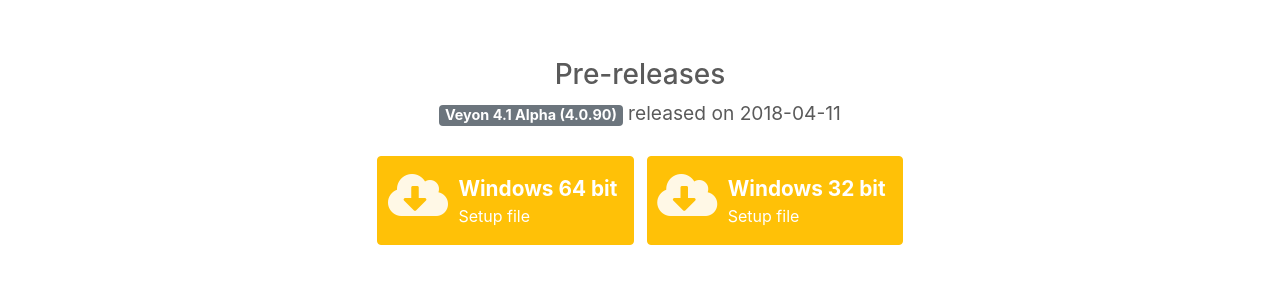
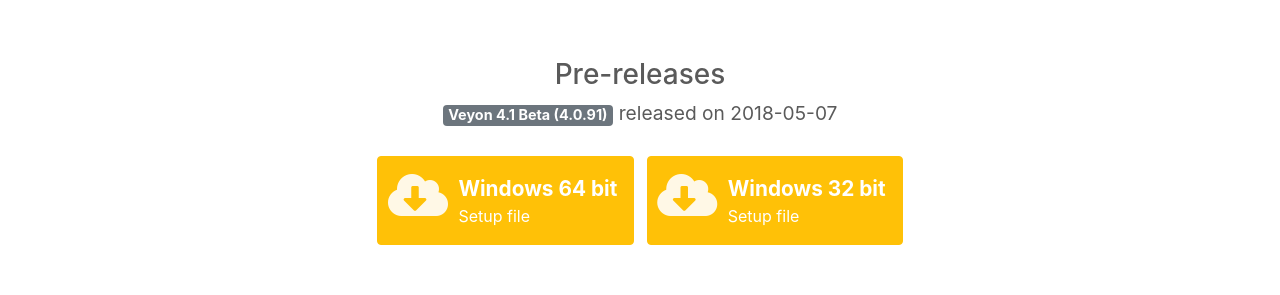
Before and after one commit to bowo93/pages, a Jekyll site: the page built from download.html, in a window 1280 px wide and 1042 px high. Shown: the part 552-847 px from the top of the window. Built offline with Jekyll 4.4.1, drawn with Linux system fonts in a browser that asks for light colours.

Commit message:
download: publish 4.1 beta

```diff
--- a/download.html
+++ b/download.html
@@ -5,9 +5,9 @@
 title: Download Veyon
 stable-version: 4.0.7
 stable-release-date: 2018-04-18
-beta-version: 4.0.90
-beta-version-label: Veyon 4.1 Alpha
-beta-release-date: 2018-04-11
+beta-version: 4.0.91
+beta-version-label: Veyon 4.1 Beta
+beta-release-date: 2018-05-07
 ---
 
 <main role="main">
```
